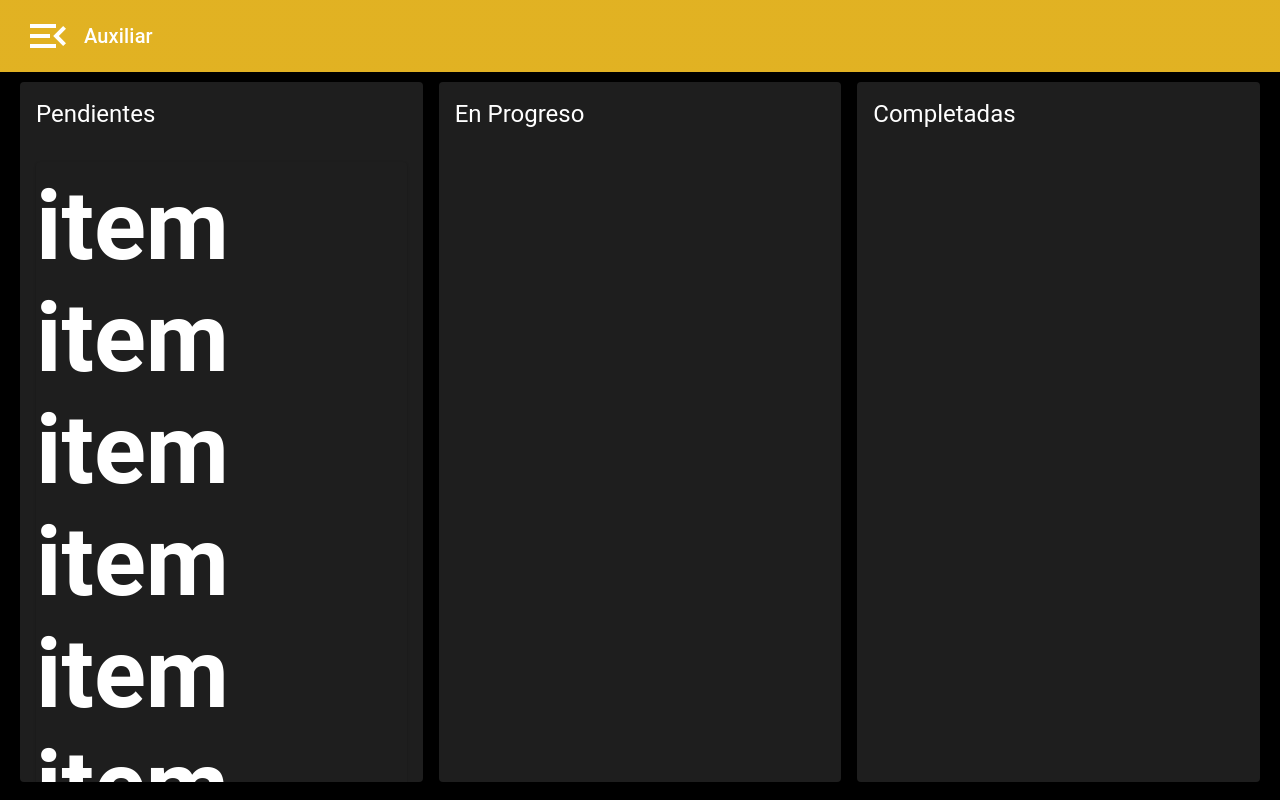
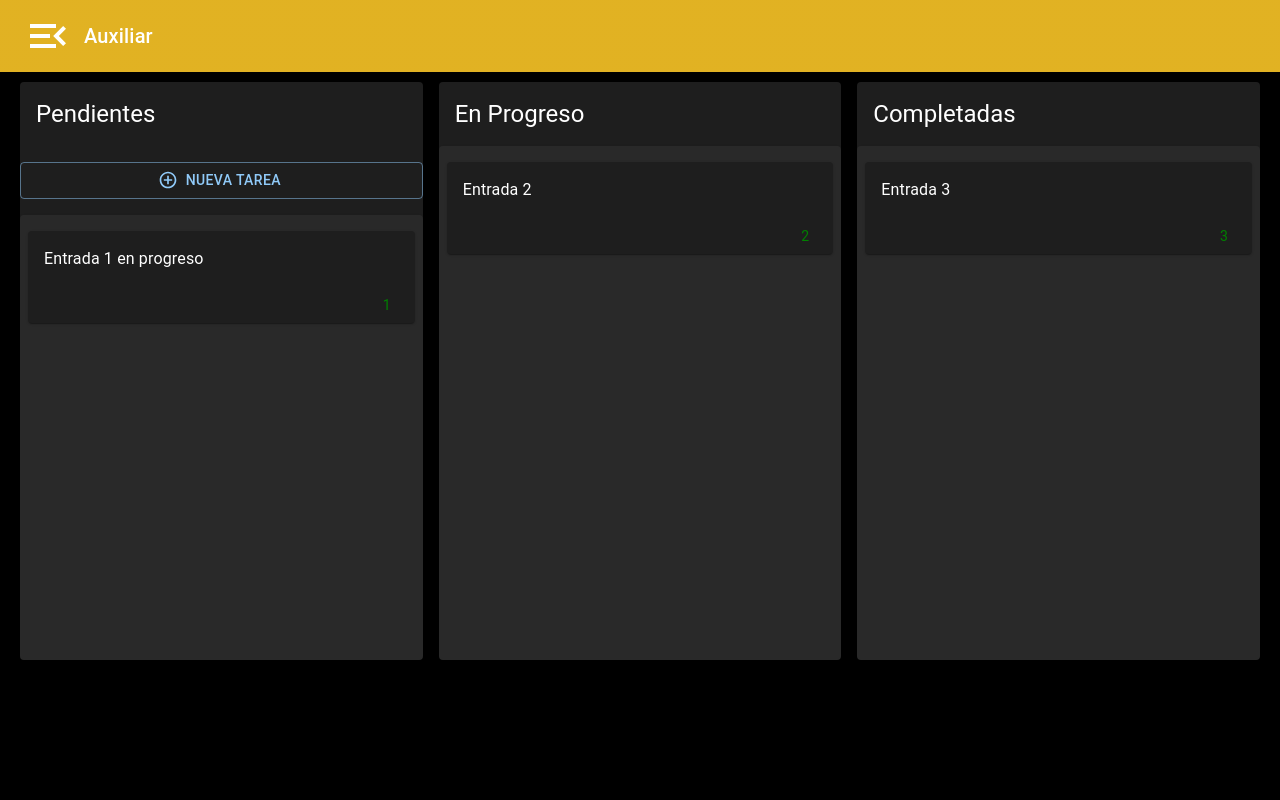
Before and after one commit to davidingles/open-jira, a Next.js app: page / in a window 1280 px wide. Built offline with nearby package versions, Linux system fonts and the light colour scheme.

Commit message:
guardar y cancelar yo solo ole tus huevos

```diff
--- /dev/null
+++ b/app/components/CardDeTareas.tsx
@@ -0,0 +1,29 @@
+import { Card, CardActionArea, CardActions, CardContent, Typography } from '@mui/material'
+import { Entradas } from '../interfaces/entradas'
+import { FC } from 'react';
+
+interface Props {
+  entrada: Entradas
+}
+
+
+export const CardDeTareas:FC<Props> = ( { entrada }) => {
+  return (
+    <>
+      <Card sx={{ margin: 1 }}>
+        <CardActionArea>
+          <CardContent>
+            <Typography sx={{ whiteSpace: 'pre-line' }}>
+              {entrada.descripcion}
+            </Typography>
+          </CardContent>
+          <CardActions sx={{ display: 'flex', justifyContent: 'end', paddingRight: 3 }}>
+            <Typography variant='body2' color='green'>
+              {entrada.fechaCreacion}
+            </Typography>
+          </CardActions>
+        </CardActionArea>
+      </Card>
+    </>
+  )
+}
--- a/app/components/GridMesa.tsx
+++ b/app/components/GridMesa.tsx
@@ -1,28 +1,34 @@
 'use client'
-import { Grid, Card, CardHeader, CardContent, Typography } from '@mui/material'
+import { Grid, Card, CardHeader, Typography } from '@mui/material'
 import { ListaDeEntradas } from './ListaDeEntradas'
+import { NuevaEntrada } from './NuevaEntrada'
 
 export const GridMesa = () => {
   return (
     <Grid container spacing={2}>
       <Grid item xs={12} sm={4}>
-        <Card sx={{ height: 'calc( 100vh - 100px)' }}>
+        <Card sx={{ height: 'calc( 100vh - 222px)' }}>
           <CardHeader title='Pendientes' />
-          <CardContent>
-            <Typography variant='h3' color='secondary'>
-              <ListaDeEntradas />
-            </Typography>
-          </CardContent>
+          <NuevaEntrada />
+          <Typography variant='h3' color='secondary'>
+            <ListaDeEntradas status='en progreso' />
+          </Typography>
         </Card>
       </Grid>
       <Grid item xs={12} sm={4}>
-        <Card sx={{ height: 'calc( 100vh - 100px)' }}>
+        <Card sx={{ height: 'calc( 100vh - 222px)' }}>
           <CardHeader title='En Progreso' />
+          <Typography variant='h3' color='secondary'>
+            <ListaDeEntradas status='pendiente' />
+          </Typography>
         </Card>
       </Grid>
       <Grid item xs={12} sm={4}>
-        <Card sx={{ height: 'calc( 100vh - 100px)' }}>
+        <Card sx={{ height: 'calc( 100vh - 222px)' }}>
           <CardHeader title='Completadas' />
+          <Typography variant='h3' color='secondary'>
+            <ListaDeEntradas status='terminado' />
+          </Typography>
         </Card>
       </Grid>
     </Grid>
--- a/app/components/ListaDeEntradas.tsx
+++ b/app/components/ListaDeEntradas.tsx
@@ -1,28 +1,29 @@
 import { Paper, List } from '@mui/material'
+import { CardDeTareas } from './CardDeTareas'
+import { EntradaEstado } from '../interfaces/entradas';
+import { FC, useContext } from 'react';
+import { ContextoEntradas } from '../contexto/ctxEntries/ContextoEntradas';
 
-const paper1 = {
-  height: 'calc(100vh - 64px)',
-  overflow: 'scroll',
-  backgroundColor: 'transparent'
+interface Props {
+  status: EntradaEstado
 }
 
-export const ListaDeEntradas = () => {
+export const ListaDeEntradas: FC<Props> = ({ status }) => {
+
+  const { entradas } = useContext(ContextoEntradas)
+
+  const entradasPorEstado = entradas.filter(entrada => entrada.estado === status)
+
   return (
     <div>
-      <Paper sx={{ paper1 }}>
+      <Paper sx={{ height: 'calc( 100vh - 111px)', overflow: 'scroll', backgroundColor: 'transparent', color: 'var(--auxiliar1)' }}>
         <List sx={{ opacity: 1 }}>
-          <h1>item</h1>
-          <h1>item</h1>
-          <h1>item</h1>
-          <h1>item</h1>
-          <h1>item</h1>
-          <h1>item</h1>
-          <h1>item</h1>
-          <h1>item</h1>
-          <h1>item</h1>
-          <h1>item</h1>
-          <h1>item</h1>
-          <h1>item</h1>
+
+          {entradasPorEstado.map((entrada) => (
+
+            <CardDeTareas key={entrada._id} entrada={entrada} />
+
+          ))}
         </List>
       </Paper>
     </div>
--- /dev/null
+++ b/app/components/NuevaEntrada.tsx
@@ -0,0 +1,78 @@
+
+import { Box, Button, TextField } from '@mui/material'
+import SaveTwoToneIcon from '@mui/icons-material/SaveTwoTone'
+import AddCircleOutlineTwoToneIcon from '@mui/icons-material/AddCircleOutlineTwoTone'
+import { ChangeEvent, useState } from 'react'
+
+export const NuevaEntrada = () => {
+  const [isAdding, setIsAdding] = useState(true)
+  const [inputValue, setInputValue] = useState('')
+  const [touched, setTouched] = useState(false)
+  const textChange = ( event: ChangeEvent<HTMLInputElement>) => {
+    setInputValue(event.target.value)
+  }
+  const onSave = () => {
+    if (inputValue.trim().length <= 0) return
+    console.log(inputValue)
+    setInputValue('')
+    setTouched(false)
+  }
+  const onCancel = () => {
+    setIsAdding(true)
+    setInputValue('')
+    setTouched(false)
+  }
+  return (
+    <div>
+      {
+        isAdding
+          ? (
+            <Button
+              sx={{ mt: 2, mb: 2 }}
+              startIcon={<AddCircleOutlineTwoToneIcon />}
+              variant='outlined'
+              fullWidth
+              onClick={() => setIsAdding(false)}
+            >
+              Nueva Tarea
+            </Button>
+            )
+          : (
+            <div>
+              <TextField
+                fullWidth
+                sx={{ mt: 2, mb: 2 }}
+                placeholder='Nueva entrada'
+                autoFocus
+                multiline
+                label='Nueva entrada'
+                error={inputValue.trim().length <= 0 && touched}
+                helperText={ inputValue.trim().length <= 0 && touched && 'El campo no puede estar vacío'}
+                value={inputValue}
+                onChange={textChange}
+                onBlur={() => setTouched(true)}
+              />
+              <Box display='flex' justifyContent='space-between'>
+                <Button
+                  sx={{ mb:2, ml:2 }}
+                  variant='outlined'
+                  onClick={onCancel}
+                >
+                  Cancelar
+                </Button>
+                <Button
+                  sx={{ mb:2, mr:2 }}
+                  variant='outlined'
+                  color='secondary'
+                  endIcon={<SaveTwoToneIcon />}
+                  onClick={onSave}
+                >
+                  Guardar
+                </Button>
+              </Box>
+            </div>
+            )
+      }
+    </div>
+  )
+}
--- a/app/contexto/ctxEntries/ProviderEntradas.tsx
+++ b/app/contexto/ctxEntries/ProviderEntradas.tsx
@@ -14,20 +14,20 @@ const UI_INITIAL_STATE: TipoDeEntradas = {
   entradas: [
     {
       _id: uuidv4(),
-      descripcion: 'Entrada 1',
-      fechaCreacion: Date.now(),
+      descripcion: 'Entrada 1 en progreso',
+      fechaCreacion: 1,
       estado: 'en progreso',
    },
     {
       _id: uuidv4(),
       descripcion: 'Entrada 2',
-      fechaCreacion: Date.now() - 1000 * 60 * 60 * 24 * 2,
+      fechaCreacion: /* Date.now() - 1000 * 60 * 60 * 24 * 2 */ 2,
       estado: 'pendiente',
    },
     {
       _id: uuidv4(),
       descripcion: 'Entrada 3',
-      fechaCreacion: Date.now() - 1000 * 60 * 60 * 24 * 3,
+      fechaCreacion: /* Date.now() - 1000 * 60 * 60 * 24 * 3 */ 3,
       estado: 'terminado',
    },
  ],
@@ -37,8 +37,6 @@ export const ProviderEntradas:FC<Props> = ({ children }) => {
 
 const [state, dispatch] = useReducer(entradasReducer, UI_INITIAL_STATE)
 
-  console.log(state);
-
  return (
    <ContextoEntradas.Provider value={{
      ...state,
--- a/app/interfaces/entradas.ts
+++ b/app/interfaces/entradas.ts
@@ -5,4 +5,4 @@ export interface Entradas {
   estado: EntradaEstado;
 }
 
-type EntradaEstado = 'pendiente' | 'en progreso' | 'terminado';
+export type EntradaEstado = 'pendiente' | 'en progreso' | 'terminado';
```
Also changed, not shown: 1 other file (tests, documents, lock files or other folders).
